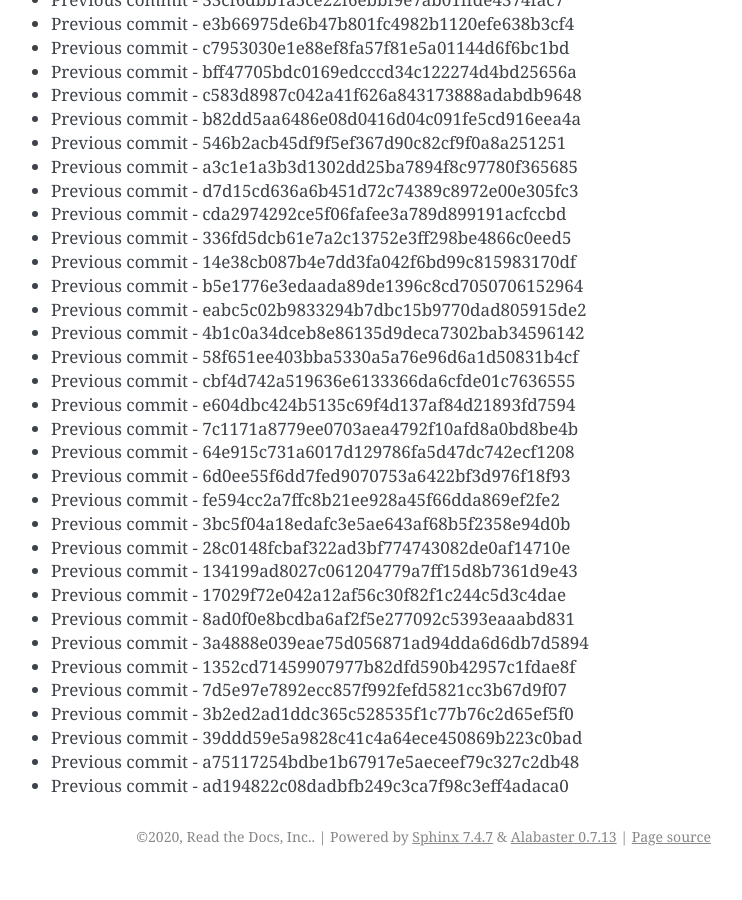
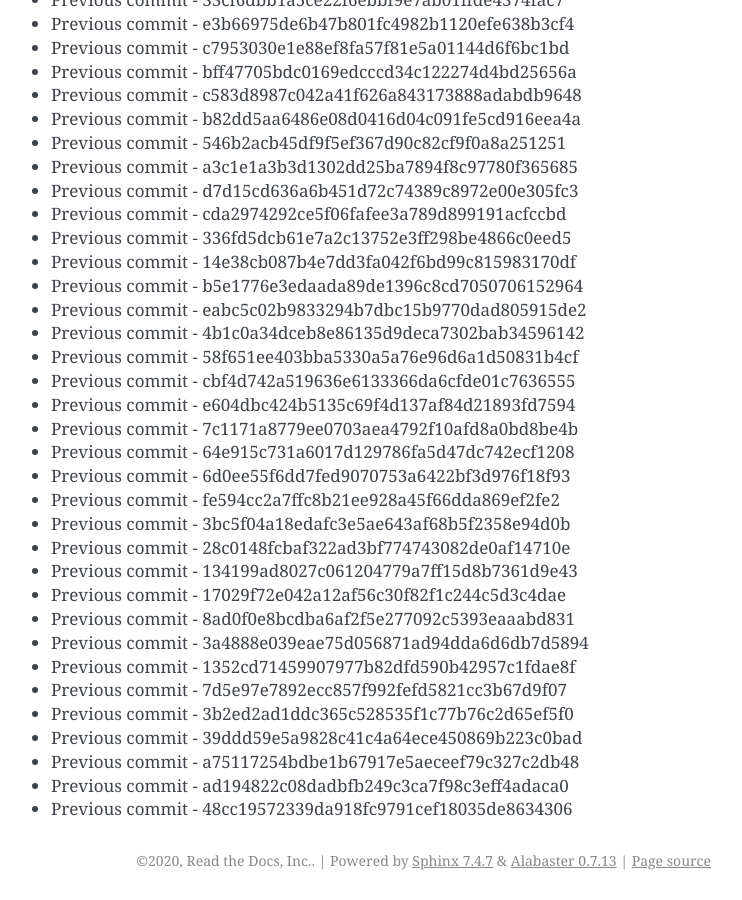
Before and after one commit to readthedocs/rtd-git-stresstest, a Sphinx documentation site: the page built from docs/updates.rst, in a window 1280 px wide and 900 px high, scrolled down 41229 px. Shown: the whole window, without its empty margins (399-1141 px from the left). Built offline with Sphinx 7.4.7, drawn with Linux system fonts in a browser that asks for light colours; before the commit the page ends 42105 px from its top, so only the background shows below that.

Commit message:
Generating commit from previous: 48cc19572339da918fc9791cef18035de8634306

```diff
--- a/docs/updates.rst
+++ b/docs/updates.rst
@@ -1764,3 +1764,4 @@ It can be tested for any performance characteristics.
 * Previous commit - 39ddd59e5a9828c41c4a64ece450869b223c0bad
 * Previous commit - a75117254bdbe1b67917e5aeceef79c327c2db48
 * Previous commit - ad194822c08dadbfb249c3ca7f98c3eff4adaca0
+* Previous commit - 48cc19572339da918fc9791cef18035de8634306
```
